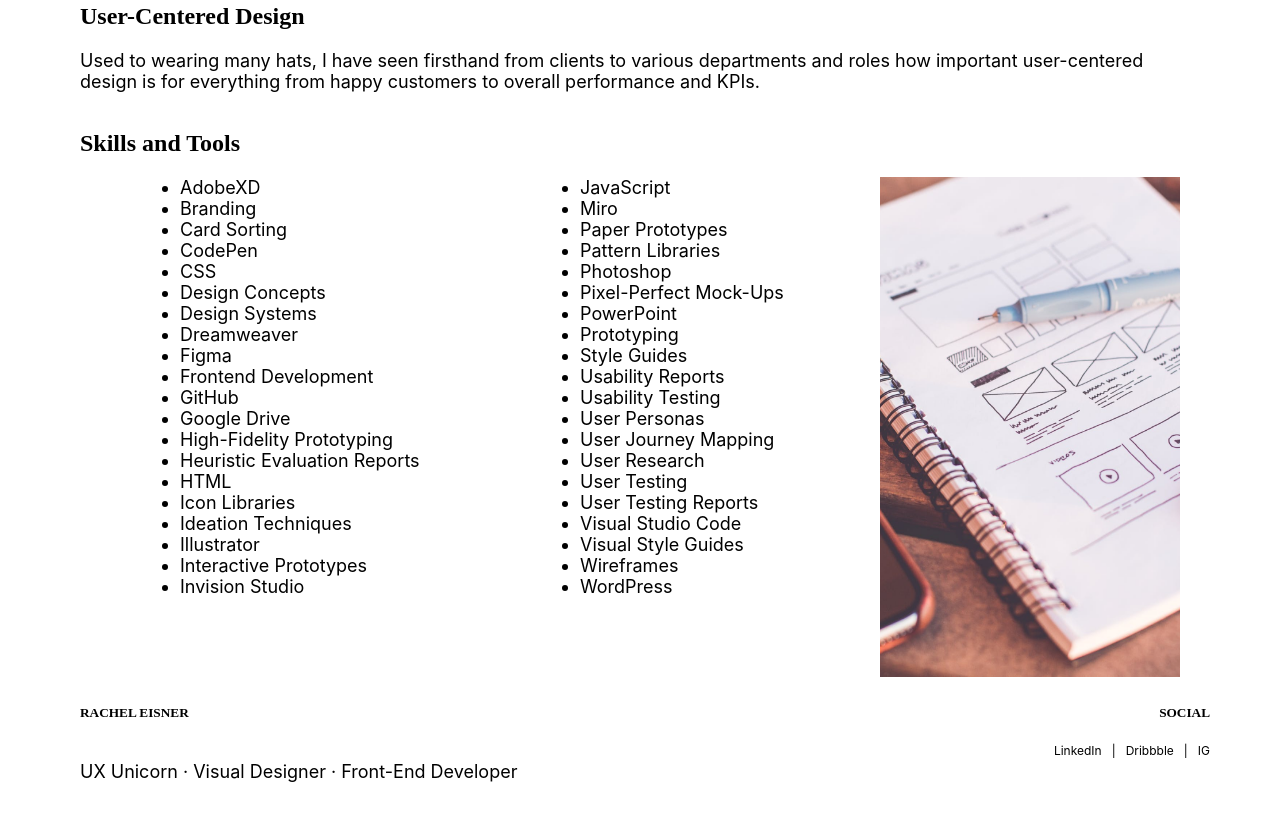
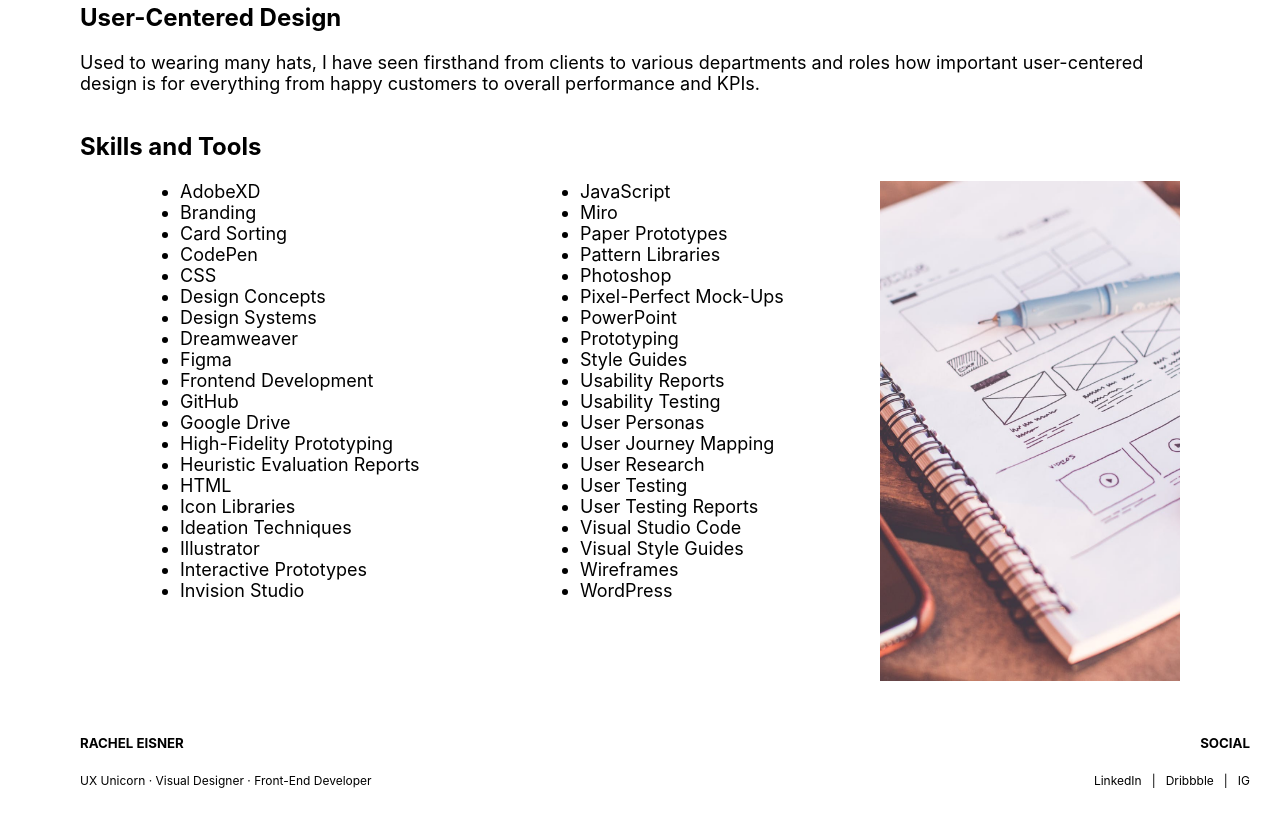
Before and after one commit to RachelEisner/UX_UI_HW_18, a plain HTML site: page index.html in a window 1280 px wide. Shown: the part 991-1818 px from the top of the page. After the commit the page ends 1791 px from the top, so only its background shows below. Drawn offline with Linux system fonts and the light colour scheme.

Commit message:
yay it fixed!

```diff
--- a/CSS/style.css
+++ b/CSS/style.css
@@ -1,8 +1,11 @@
-
 body {
     height: auto;
     margin: 80px;
     margin-top: 0%;
+    margin-bottom: 0%;
+}
+h1, h2, h3, h4, h5, h6 {
+    font-family: -apple-system, BlinkMacSystemFont, 'Segoe UI', Roboto, Oxygen, Ubuntu, Cantarell, 'Open Sans', 'Helvetica Neue', sans-serif;
 }
 p {
     font-family: -apple-system, BlinkMacSystemFont, 'Segoe UI', Roboto, Oxygen, Ubuntu, Cantarell, 'Open Sans', 'Helvetica Neue', sans-serif;
@@ -122,7 +125,7 @@ p {
 .skillsSection {
     background-color: white;
     flex-direction: row;
-    height: 700px;
+    height: 730px;
     width: auto;
 }
 .skills {
@@ -197,7 +200,7 @@ footer {
     flex-direction: column;
     text-align: left;
     align-content: flex-start;
-    width: 570px;
+    width: 590px;
 }
 .topLeft{
     display: flex;
@@ -205,7 +208,6 @@ footer {
     vertical-align: top;
 }
 .bottomLeft{
-    font-size: 12px;
     align-items: flex-start;
     list-style-type: none;
     display: flex;
@@ -214,6 +216,8 @@ footer {
     width: auto;
     align-content: flex-start;
     vertical-align: top;
+    font-size: 12px;
+    font-family: -apple-system, BlinkMacSystemFont, 'Segoe UI', Roboto, Oxygen, Ubuntu, Cantarell, 'Open Sans', 'Helvetica Neue', sans-serif;
 }
 .rightFooter{
     display: flex;
@@ -223,7 +227,7 @@ footer {
     flex-direction: column;
     text-align: right;
     align-content: flex-end;
-    width: 570px;
+    width: 590px;
 }
 .topRight{
     display: flex;
--- a/index.html
+++ b/index.html
@@ -130,8 +130,8 @@
                     <div class="topLeft">
                         <h5>RACHEL EISNER</h5>
                     </div>
-                    <div class="bottomLeft"></div>
-                        <p>UX Unicorn · Visual Designer · Front-End Developer</p>
+                    <div class="bottomLeft">
+                        UX Unicorn · Visual Designer · Front-End Developer
                     </div>
                 </div>
                 <div class="rightFooter">
```
